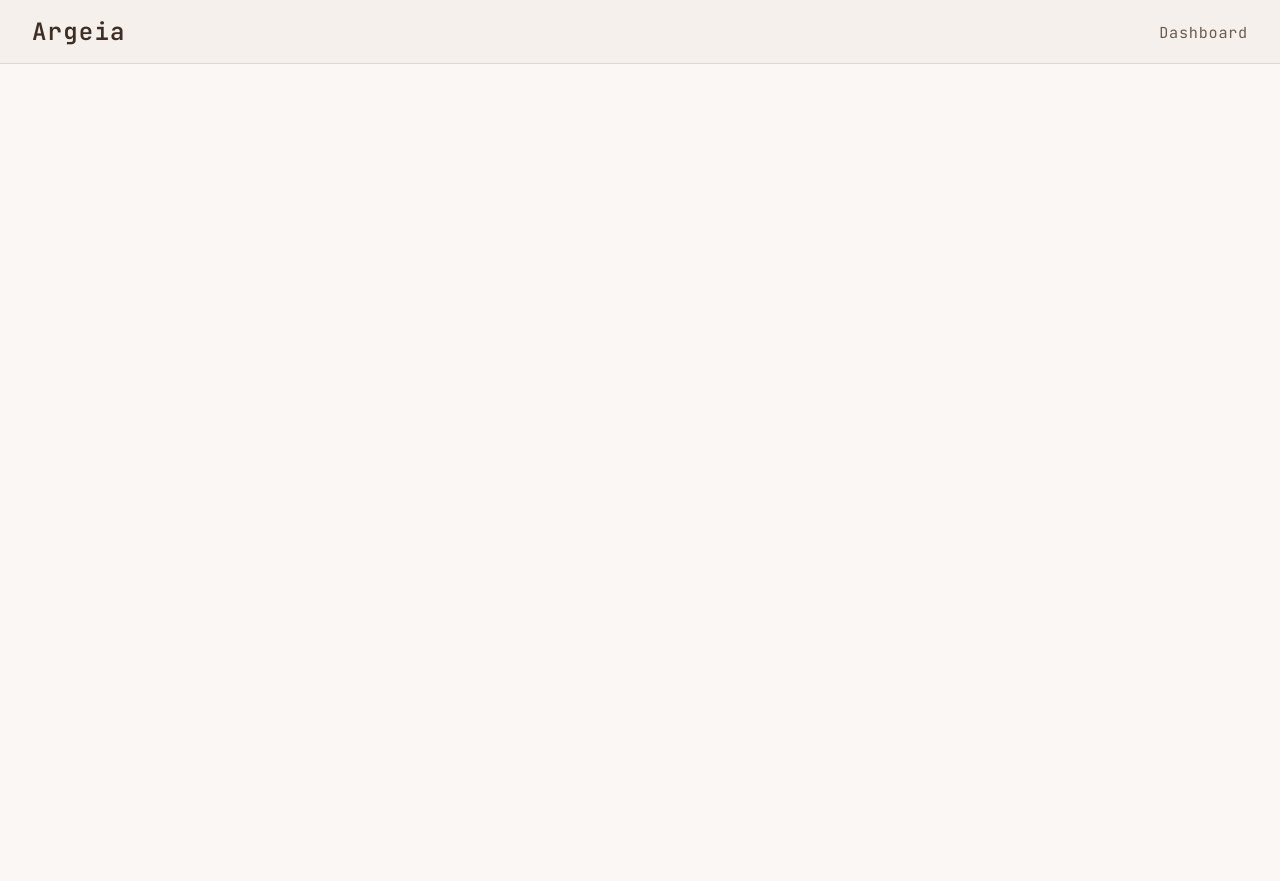
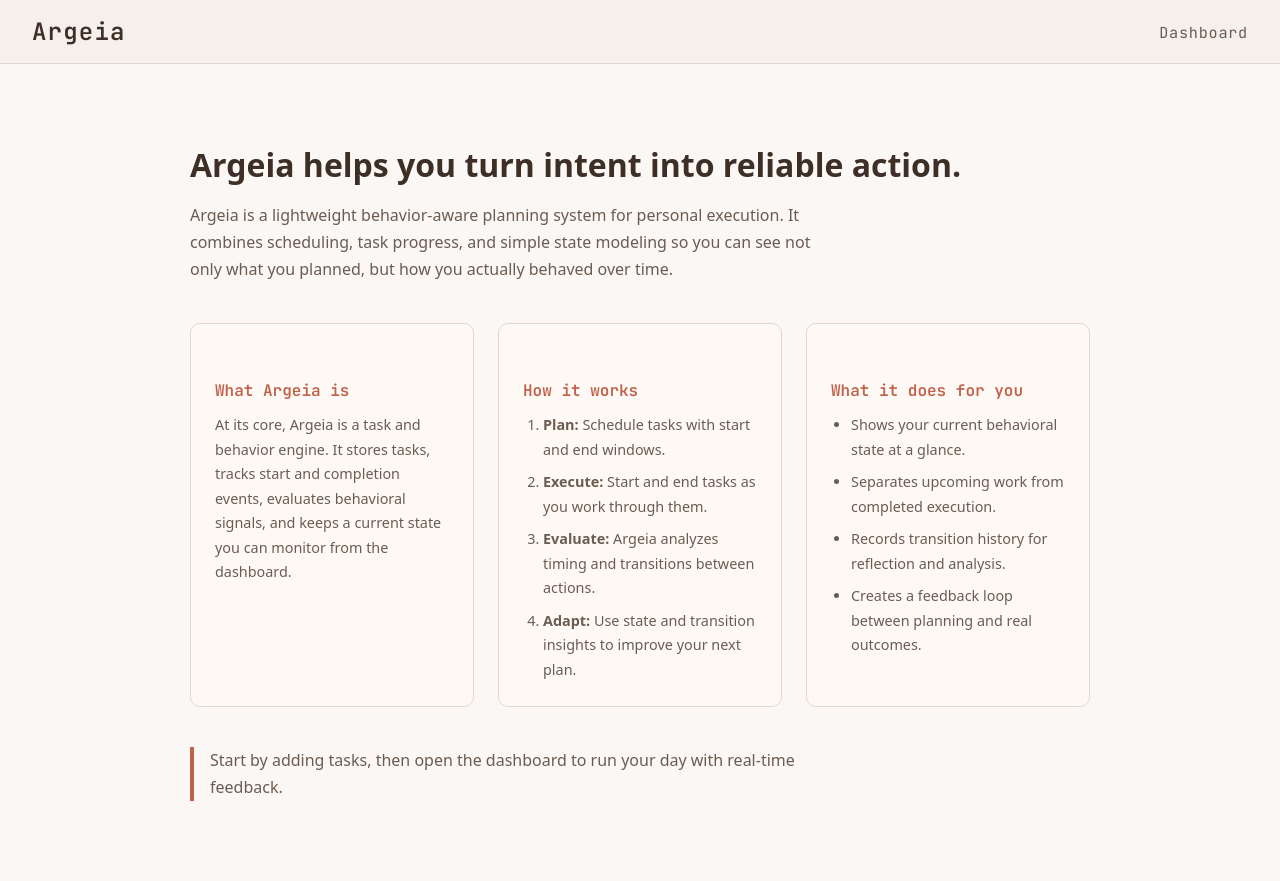
Before and after one commit to P-Kumar-18/Argeia, a Flask app: page / in a window 1280 px wide. Before the commit the page is almost empty. Before the commit the page ends 64 px from the top, so only its background shows below. Run offline with Flask 3, Linux system fonts and the light colour scheme.

Commit message:
feat: add landing page content and styling

```diff
--- a/app/web/static/styles.css
+++ b/app/web/static/styles.css
@@ -110,6 +110,82 @@ nav a:hover::after {
     transform: scaleX(1);
 }
 
+/* =========================
+   LANDING PAGE
+========================= */
+.landing-page {
+    max-width: 900px;
+    margin: 3rem auto;
+}
+
+.landing-page > h1 {
+    font-size: 2rem;
+    font-weight: 700;
+    color: #3d2e26;
+    margin-bottom: 1rem;
+    line-height: 1.3;
+}
+
+.landing-page > p {
+    font-size: 1rem;
+    color: #6b5c52;
+    margin-bottom: 2.5rem;
+    max-width: 650px;
+    line-height: 1.7;
+}
+
+/* Cards row */
+.landing-cards {
+    display: flex;
+    gap: 1.5rem;
+    margin-bottom: 2.5rem;
+}
+
+.landing-card {
+    flex: 1;
+    background-color: #fff9f6;
+    border: 1px solid #e0d8d0;
+    border-radius: 10px;
+    padding: 1.5rem;
+    opacity: 0;
+    animation: fadeInRow 0.5s ease forwards;
+}
+
+.landing-card:nth-child(1) { animation-delay: 0.1s; }
+.landing-card:nth-child(2) { animation-delay: 0.25s; }
+.landing-card:nth-child(3) { animation-delay: 0.4s; }
+
+.landing-card h2 {
+    font-size: 1rem;
+    margin-bottom: 0.75rem;
+    color: #c0614a;
+}
+
+.landing-card p,
+.landing-card li {
+    font-size: 0.9rem;
+    color: #6b5c52;
+    line-height: 1.7;
+}
+
+.landing-steps,
+.landing-list {
+    padding-left: 1.25rem;
+    display: flex;
+    flex-direction: column;
+    gap: 0.5rem;
+}
+
+/* CTA line */
+.landing-cta {
+    font-size: 0.95rem;
+    color: #6b5c52;
+    border-left: 4px solid #c0614a;
+    padding-left: 1rem;
+    opacity: 0;
+    animation: fadeInRow 0.5s ease forwards;
+    animation-delay: 0.55s;
+}
 
 /* =========================
    FORMS
@@ -350,7 +426,6 @@ details[open] summary::before {
     color: #6b5c52;
 }
 
-
 /* =========================
    ERROR
 ========================= */
--- a/app/web/templates/landing_page.html
+++ b/app/web/templates/landing_page.html
@@ -7,3 +7,48 @@
 {% block nav_links %}
     <li><a href="{{ url_for('main.dashboard') }}">Dashboard</a></li>
 {% endblock %}
+
+{% block body %}
+    <section class="landing-page">
+        <h1>Argeia helps you turn intent into reliable action.</h1>
+        <p>
+            Argeia is a lightweight behavior-aware planning system for personal execution.
+            It combines scheduling, task progress, and simple state modeling so you can see
+            not only what you planned, but how you actually behaved over time.
+        </p>
+        <div class="landing-cards">
+            <div class="landing-card">
+                <h2>What Argeia is</h2>
+                <p>
+                    At its core, Argeia is a task and behavior engine. It stores tasks,
+                    tracks start and completion events, evaluates behavioral signals,
+                    and keeps a current state you can monitor from the dashboard.
+                </p>
+            </div>
+
+            <div class="landing-card">
+                <h2>How it works</h2>
+                <ol class="landing-steps">
+                    <li><strong>Plan:</strong> Schedule tasks with start and end windows.</li>
+                    <li><strong>Execute:</strong> Start and end tasks as you work through them.</li>
+                    <li><strong>Evaluate:</strong> Argeia analyzes timing and transitions between actions.</li>
+                    <li><strong>Adapt:</strong> Use state and transition insights to improve your next plan.</li>
+                </ol>
+            </div>
+
+            <div class="landing-card">
+                <h2>What it does for you</h2>
+                <ul class="landing-list">
+                    <li>Shows your current behavioral state at a glance.</li>
+                    <li>Separates upcoming work from completed execution.</li>
+                    <li>Records transition history for reflection and analysis.</li>
+                    <li>Creates a feedback loop between planning and real outcomes.</li>
+                </ul>
+            </div>
+        </div>
+
+        <p class="landing-cta">
+            Start by adding tasks, then open the dashboard to run your day with real-time feedback.
+        </p>
+    </section>
+{% endblock %}
```
